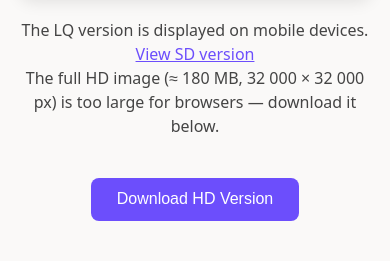
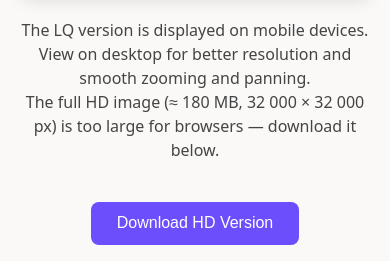
Before and after one commit to ChrisCoCreated/wecast-viewer, a plain HTML site: page index.html in a window 390 px wide. Shown: the part 731-992 px from the top of the page. Before the commit the page ends 968 px from the top, so only its background shows below. Drawn offline with Linux system fonts and the light colour scheme.

Commit message:
Refine mobile note display in OpenSeadragon viewer. Updated content to emphasize desktop viewing for better resolution and removed the SD image link for a more streamlined user experience.

```diff
--- a/index.html
+++ b/index.html
@@ -98,8 +98,7 @@
     // Update note text based on device
     const noteContent = document.getElementById("note-content");
     if (isMobile) {
-      const sdUrl = "https://mint-frame-we-cast-pro.vercel.app/images/WeCastWarplet49k/WeCastWarplet49k_SD.jpeg";
-      noteContent.innerHTML = "The LQ version is displayed on mobile devices.<br /><a href='" + sdUrl + "' target='_blank' style='color: #6c4efc; text-decoration: underline;'>View SD version</a><br />The full HD image (≈ 180 MB, 32 000 × 32 000 px) is too large for browsers — download it below.";
+      noteContent.innerHTML = "The LQ version is displayed on mobile devices. View on desktop for better resolution and smooth zooming and panning.<br />The full HD image (≈ 180 MB, 32 000 × 32 000 px) is too large for browsers — download it below.";
     }
 
     // Once the SD image preloads, fade out LQ and show OSD viewer
```
